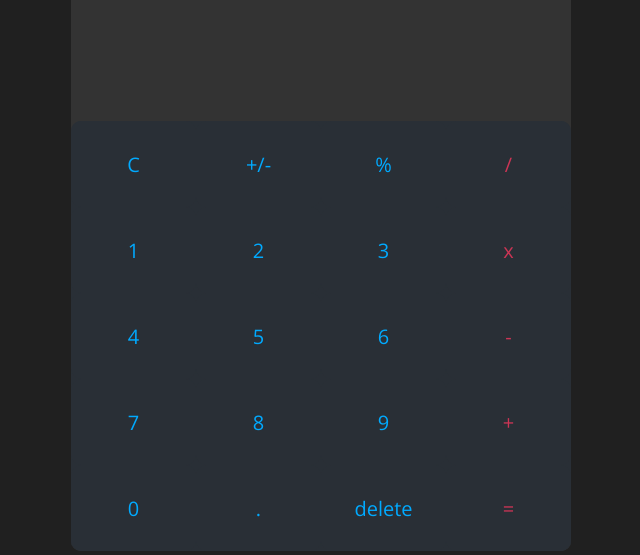
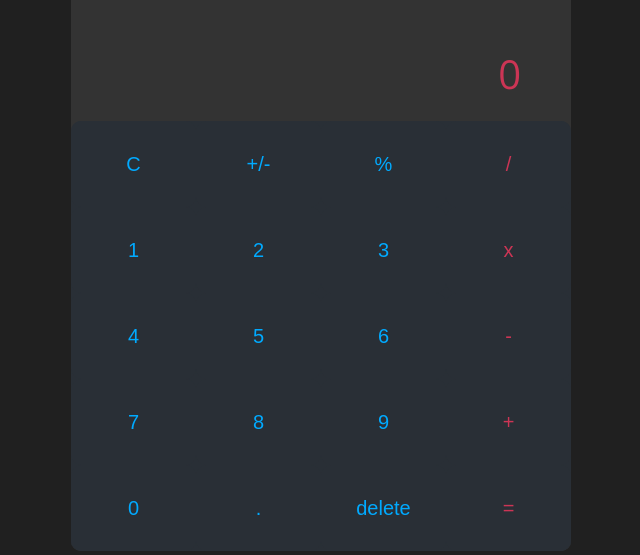
Before and after one commit to Texmo100/Calculator_React, a React (Create React App) app: page / in a window 1280 px wide. Shown: the part 139-694 px from the top of the page, without its empty margins (319-959 px from the left). Built offline with nearby package versions, Linux system fonts and the light colour scheme.

Commit message:
y-Calculator alpha version 1.0

```diff
--- a/src/App.css
+++ b/src/App.css
@@ -2,6 +2,11 @@
 #root{
   --main-color: #2b2b2b;
   --second-color: #333333;
+}
+/* ---- CSS utilies ---- */
+p{
+  margin: 0;
+  padding: 0;
 }
 /* ---- Rest of the CSS Rules ---- */
 .wrapper{
@@ -36,6 +41,16 @@
 }
 .result-display{
   height: 15rem;
+  padding: 1rem;
+  display: flex;
+  flex-direction: column;
+  justify-content: center;
+  align-items: flex-end;
+  font-size: 4rem;
+}
+.result-display > p{
+  margin-right: 4rem;
+  color: #cc3555;
 }
 .num-pad{
   height: calc(100% - 15rem);
--- a/src/components/Ycalculator.js
+++ b/src/components/Ycalculator.js
@@ -1,34 +1,128 @@
-import React from 'react'
+import React, { useState } from 'react'
+import NumPad from '../data/NumPad'
 
 const Ycalculator = () => {
+    const [result, setResult] = useState("0")
+    const [number, setNumber] = useState("0")
+
+    const numPadRender = NumPad.map(item => <button key={item.id} className={item.cssClass} onClick={() => buttonHandle(item)}>{item.value}</button>)
+
+    const buttonHandle = (item) => {
+        const { type, value } = item
+
+        if ((type === "operator") && (value === "C")) {
+            setResult("0")
+            setNumber("0")
+        }else if ((type === "operator") && (value === "=")){
+            if(centinel(result) === false){
+                setResult(result)
+            }else{
+                if(reaper(result).operator === "/"){
+                    let number1 = parseInt(reaper(result).number)
+                    let number2 = parseInt(number)
+                    let calc =  number1 / number2
+                    setResult(calc.toString())
+                    setNumber('')
+                }else if(reaper(result).operator === "x"){
+                    let number1 = parseInt(reaper(result).number)
+                    let number2 = parseInt(number)
+                    let calc =  number1 * number2
+                    setResult(calc.toString())
+                    setNumber('')
+                }else if(reaper(result).operator === "-"){
+                    let number1 = parseInt(reaper(result).number)
+                    let number2 = parseInt(number)
+                    let calc =  number1 - number2
+                    setResult(calc.toString())
+                    setNumber('')
+                }else if(reaper(result).operator === "+"){
+                    let number1 = parseInt(reaper(result).number)
+                    let number2 = parseInt(number)
+                    let calc =  number1 + number2
+                    setResult(calc.toString())
+                    setNumber('')
+                }
+            }
+        }else {
+            if(centinel(result) === true){
+                if(type === "operator"){
+                    setResult(prevState => {
+                        let example = reaper(prevState).number
+                        example = example + value
+                        return example
+                    })
+                }else{
+                    setNumber(prevState => {
+                        if (prevState === "0") {
+                            return value
+                        }else {
+                            const newNumber = prevState + value
+                            return newNumber
+                        }
+                    })
+                }
+            }else{
+                setResult(prevState => {
+                    if (prevState === "0") {
+                        return value
+                    }else {
+                        const newResult = prevState + value
+                        return newResult
+                    }
+                })
+            }
+        }
+    }
+
+    // ---- Centinel function
+    const centinel = (objetive) => {
+        const operators = ["/","x","-","+"]
+
+        let flag = false
+
+        operators.forEach(operator => {
+            if(objetive.includes(operator)){
+                flag = true
+            }
+        })
+
+        return flag
+    }
+
+    // ---- Reaper function
+    const reaper = (objetive) => {
+        const operators = ["/","x","-","+"]
+
+        let hook = ''
+        let finder = 0
+        let example = ''
+        let box = {}
+
+        operators.forEach(operator => {
+            if(objetive.includes(operator)){
+                finder = objetive.search(`/${operator}/`)
+                hook = operator
+                example = objetive.replace(operator, '')
+
+                box = {
+                    position: finder,
+                    operator: hook,
+                    number: example,
+                }
+            }
+        })
+
+        return box
+    }
+
     return (
         <div className="y-calculator">
-            <div className="result-display"></div>
+            <div className="result-display">
+                <p style={number === "0" ? {color: "transparent" } : {color: "#00aaff"} }>{number}</p>
+                <p>{result}</p>
+            </div>
             <div className="num-pad">
-                <div className="button-01">C</div>
-                <div className="button-01">+/-</div>
-                <div className="button-01">%</div>
-                <div className="button-02">/</div>
-
-                <div className="button-01">1</div>
-                <div className="button-01">2</div>
-                <div className="button-01">3</div>
-                <div className="button-02">x</div>
-
-                <div className="button-01">4</div>
-                <div className="button-01">5</div>
-                <div className="button-01">6</div>
-                <div className="button-02">-</div>
-
-                <div className="button-01">7</div>
-                <div className="button-01">8</div>
-                <div className="button-01">9</div>
-                <div className="button-02">+</div>
-
-                <div className="button-01">0</div>
-                <div className="button-01">.</div>
-                <div className="button-01">delete</div>
-                <div className="button-02">=</div>
+                {numPadRender}
             </div>
         </div>
     )
--- /dev/null
+++ b/src/data/NumPad.js
@@ -0,0 +1,125 @@
+const NumPad = [
+    {
+        id: 1,
+        value: "C",
+        cssClass: "button-01",
+        type: "operator"
+    },
+    {
+        id: 2,
+        value: "+/-",
+        cssClass: "button-01",
+        type: "operator"
+    },
+    {
+        id: 3,
+        value: "%",
+        cssClass: "button-01",
+        type: "operator"
+    },
+    {
+        id: 4,
+        value: "/",
+        cssClass: "button-02",
+        type: "operator"
+    },
+    {
+        id: 5,
+        value: "1",
+        cssClass: "button-01",
+        type: "number"
+    },
+    {
+        id: 6,
+        value: "2",
+        cssClass: "button-01",
+        type: "number"
+    },
+    {
+        id: 7,
+        value: "3",
+        cssClass: "button-01",
+        type: "number"
+    },
+    {
+        id: 8,
+        value: "x",
+        cssClass: "button-02",
+        type: "operator"
+    },
+    {
+        id: 9,
+        value: "4",
+        cssClass: "button-01",
+        type: "number"
+    },
+    {
+        id: 10,
+        value: "5",
+        cssClass: "button-01",
+        type: "number"
+    },
+    {
+        id: 11,
+        value: "6",
+        cssClass: "button-01",
+        type: "number"
+    },
+    {
+        id: 12,
+        value: "-",
+        cssClass: "button-02",
+        type: "operator"
+    },
+    {
+        id: 13,
+        value: "7",
+        cssClass: "button-01",
+        type: "number"
+    },
+    {
+        id: 14,
+        value: "8",
+        cssClass: "button-01",
+        type: "number"
+    },
+    {
+        id: 15,
+        value: "9",
+        cssClass: "button-01",
+        type: "number"
+    },
+    {
+        id: 16,
+        value: "+",
+        cssClass: "button-02",
+        type: "operator"
+    },
+    {
+        id: 17,
+        value: "0",
+        cssClass: "button-01",
+        type: "number"
+    },
+    {
+        id: 18,
+        value: ".",
+        cssClass: "button-01",
+        type: "number"
+    },
+    {
+        id: 19,
+        value: "delete",
+        cssClass: "button-01",
+        type: "operator"
+    },
+    {
+        id: 20,
+        value: "=",
+        cssClass: "button-02",
+        type: "operator"
+    },
+
+]
+
+export default NumPad
```
